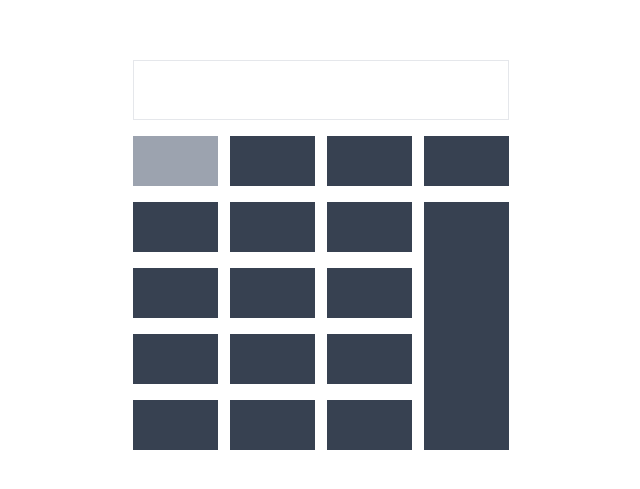
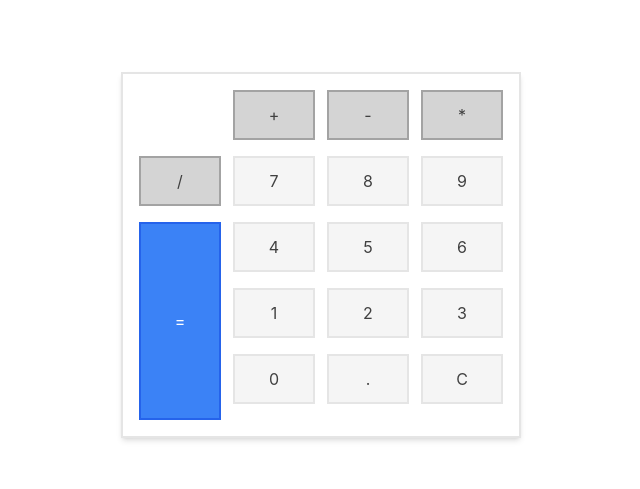
Before and after one commit to neda97e/TrainingFrontEndProject, a React (Create React App) app: page / in a window 1280 px wide. Shown: the part 145-634 px from the top of the page, without its empty margins (319-959 px from the left). Built offline with nearby package versions, Linux system fonts and the light colour scheme.

Commit message:
fix: update calculator panel
update calculator panel to generate buttons in a loop

```diff
--- a/src/components/UI/CalculatorPanel.tsx
+++ b/src/components/UI/CalculatorPanel.tsx
@@ -1,32 +1,40 @@
 import Button from './Button';
+import Input from './Input';
+import OPERATOR from '../../models/Operator';
+import ButtonSt from '../../models/ButtonSt';
+import BUTTONTYPE from '../../models/ButtonType';
+
+const calcButtons = [
+  new ButtonSt('op1', OPERATOR.SUM, BUTTONTYPE.OPERATOR),
+  new ButtonSt('op2', OPERATOR.SUB, BUTTONTYPE.OPERATOR),
+  new ButtonSt('op3', OPERATOR.MULT, BUTTONTYPE.OPERATOR),
+  new ButtonSt('op4', OPERATOR.DIV, BUTTONTYPE.OPERATOR),
+  new ButtonSt('num7', '7', BUTTONTYPE.OPERAND),
+  new ButtonSt('num8', '8', BUTTONTYPE.OPERAND),
+  new ButtonSt('num9', '9', BUTTONTYPE.OPERAND),
+  new ButtonSt('op5', OPERATOR.EQU, BUTTONTYPE.OPERATOR),
+  new ButtonSt('num4', '4', BUTTONTYPE.OPERAND),
+  new ButtonSt('num5', '5', BUTTONTYPE.OPERAND),
+  new ButtonSt('num6', '6', BUTTONTYPE.OPERAND),
+  new ButtonSt('num1', '1', BUTTONTYPE.OPERAND),
+  new ButtonSt('num2', '2', BUTTONTYPE.OPERAND),
+  new ButtonSt('num3', '3', BUTTONTYPE.OPERAND),
+  new ButtonSt('num0', '0', BUTTONTYPE.OPERAND),
+  new ButtonSt('dot', '.', BUTTONTYPE.OPERAND),
+  new ButtonSt('op6', OPERATOR.CLC, BUTTONTYPE.OPERATOR)
+];
 
 const CalculatorPanel = () => {
   const equallHandler = (event: React.FormEvent) => {
     event.preventDefault();
-    return;
   };
-
   return (
     <div className='grid h-screen place-items-center'>
-      <div className='border-gray-500 p-3 w-[400px] grid grid-cols-4 gap-x-3 gap-y-4'>
-        <div className='border min-h-[60px] col-span-4'></div>
-        <div className='bg-gray-400 min-h-[50px]'></div>
-        <div className='bg-gray-700 min-h-[50px]'></div>
-        <div className='bg-gray-700 min-h-[50px]'></div>
-        <div className='bg-gray-700 min-h-[50px]'></div>
-        <div className='bg-gray-700 min-h-[50px]'></div>
-        <div className='bg-gray-700 min-h-[50px]'></div>
-        <div className='bg-gray-700 min-h-[50px]'></div>
-        <div className='bg-gray-700 min-h-[50px] row-span-4'></div>
-        <div className='bg-gray-700 min-h-[50px]'></div>
-        <div className='bg-gray-700 min-h-[50px]'></div>
-        <div className='bg-gray-700 min-h-[50px]'></div>
-        <div className='bg-gray-700 min-h-[50px]'></div>
-        <div className='bg-gray-700 min-h-[50px]'></div>
-        <div className='bg-gray-700 min-h-[50px]'></div>
-        <div className='bg-gray-700 min-h-[50px]'></div>
-        <div className='bg-gray-700 min-h-[50px]'></div>
-        <div className='bg-gray-700 min-h-[50px]'></div>
+      <div className='border-2 border-neutral-200 shadow-md p-4 w-[400px] grid grid-cols-4 gap-x-3 gap-y-4'>
+        <Input classes='border-2 border-neutral-200 h-[60px] col-span-4' />
+        {calcButtons.map((btn) => {
+          return <Button btn={btn} onClick={equallHandler} />;
+        })}
       </div>
     </div>
   );
```
